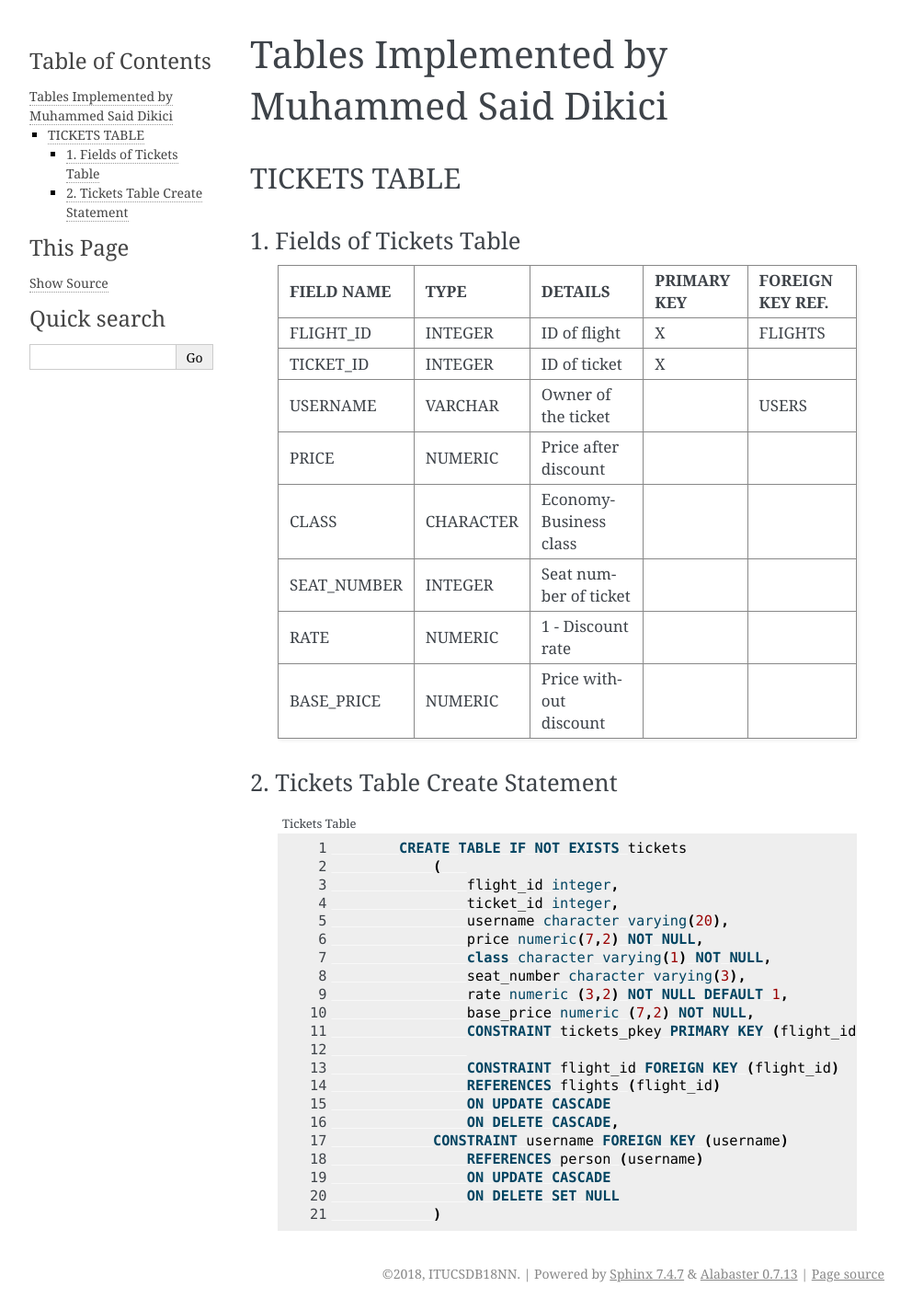
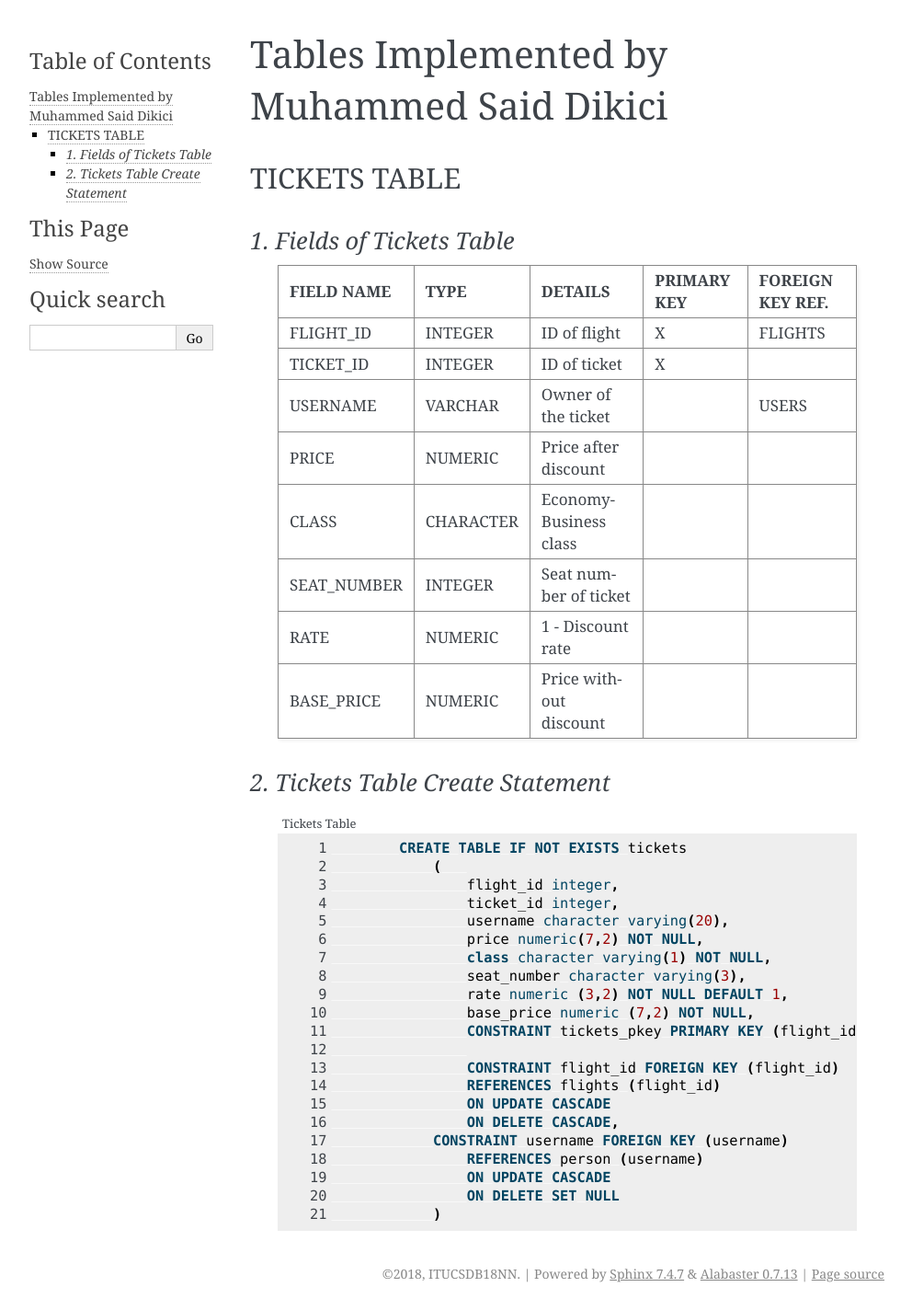
Before and after one commit to itucsdb18132/AirlineSSS, a Sphinx documentation site: the page built from docs/source/said.rst, in a window 1280 px wide. Shown: the whole page at 92% size, without its empty margins (148-1140 px from the left). Built offline with Sphinx 7.4.7, drawn with Linux system fonts in a browser that asks for light colours.

```diff
--- a/docs/source/said.rst
+++ b/docs/source/said.rst
@@ -4,8 +4,8 @@ Tables Implemented by Muhammed Said Dikici
 TICKETS TABLE
 -------------
 
-1.	Fields of Tickets Table
-^^^^^^^^^^^^^^^^^^^^^^^^^^^
+*1.	Fields of Tickets Table*
+^^^^^^^^^^^^^^^^^^^^^^^^^^^^
 
 	===========	=========	=======================	===========	================
 	FIELD NAME	TYPE		DETAILS			PRIMARY KEY	FOREIGN KEY REF.
@@ -21,8 +21,8 @@ TICKETS TABLE
 	===========	=========  	=======================	===========	================
 
 
-2.	Tickets Table Create Statement
-^^^^^^^^^^^^^^^^^^^^^^^^^^^^^^^^^^
+*2.	Tickets Table Create Statement*
+^^^^^^^^^^^^^^^^^^^^^^^^^^^^^^^^^^^
 	.. literalinclude:: /../../dbinit.py
 	   :language: sql
 	   :linenos:
```
